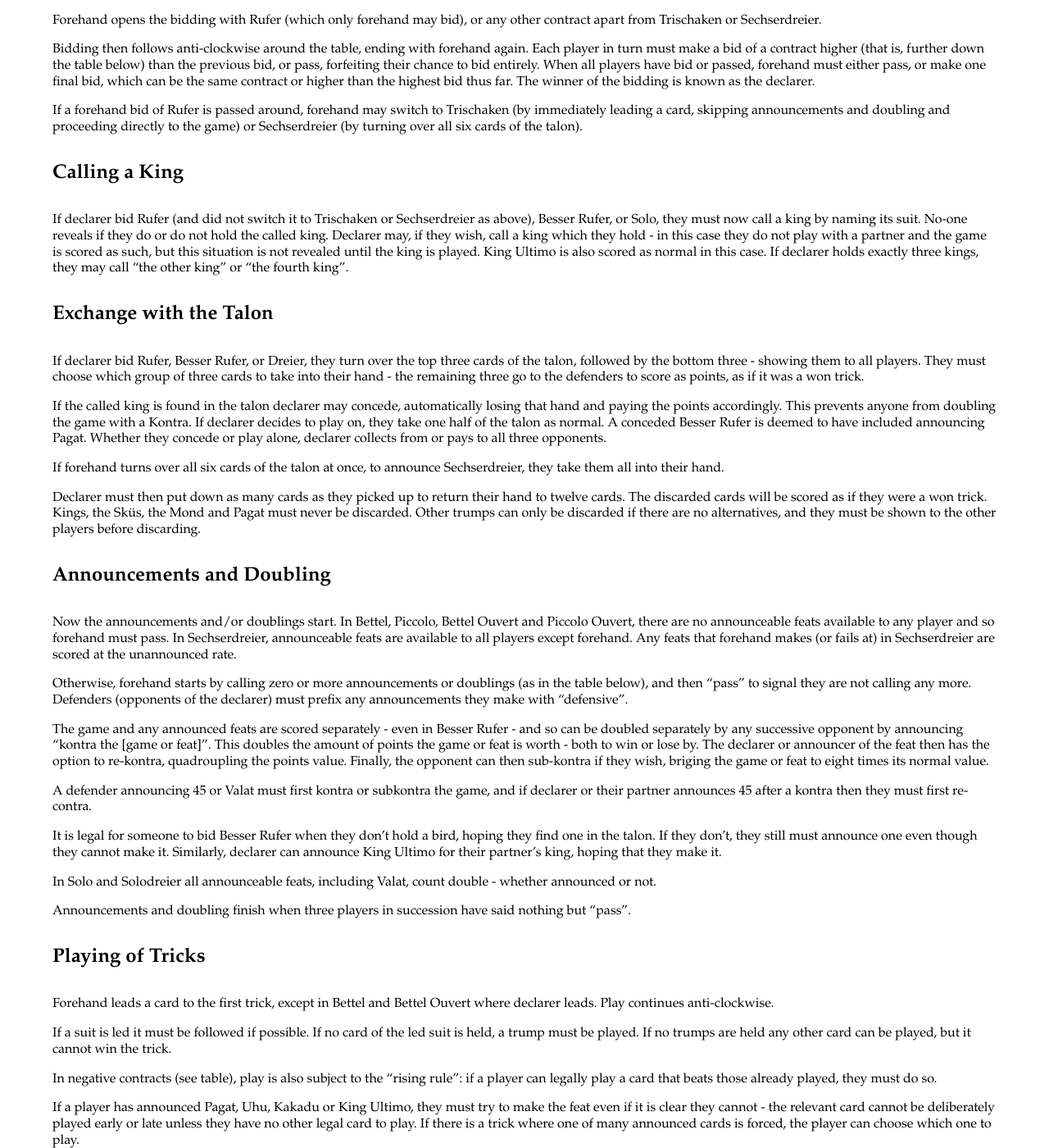
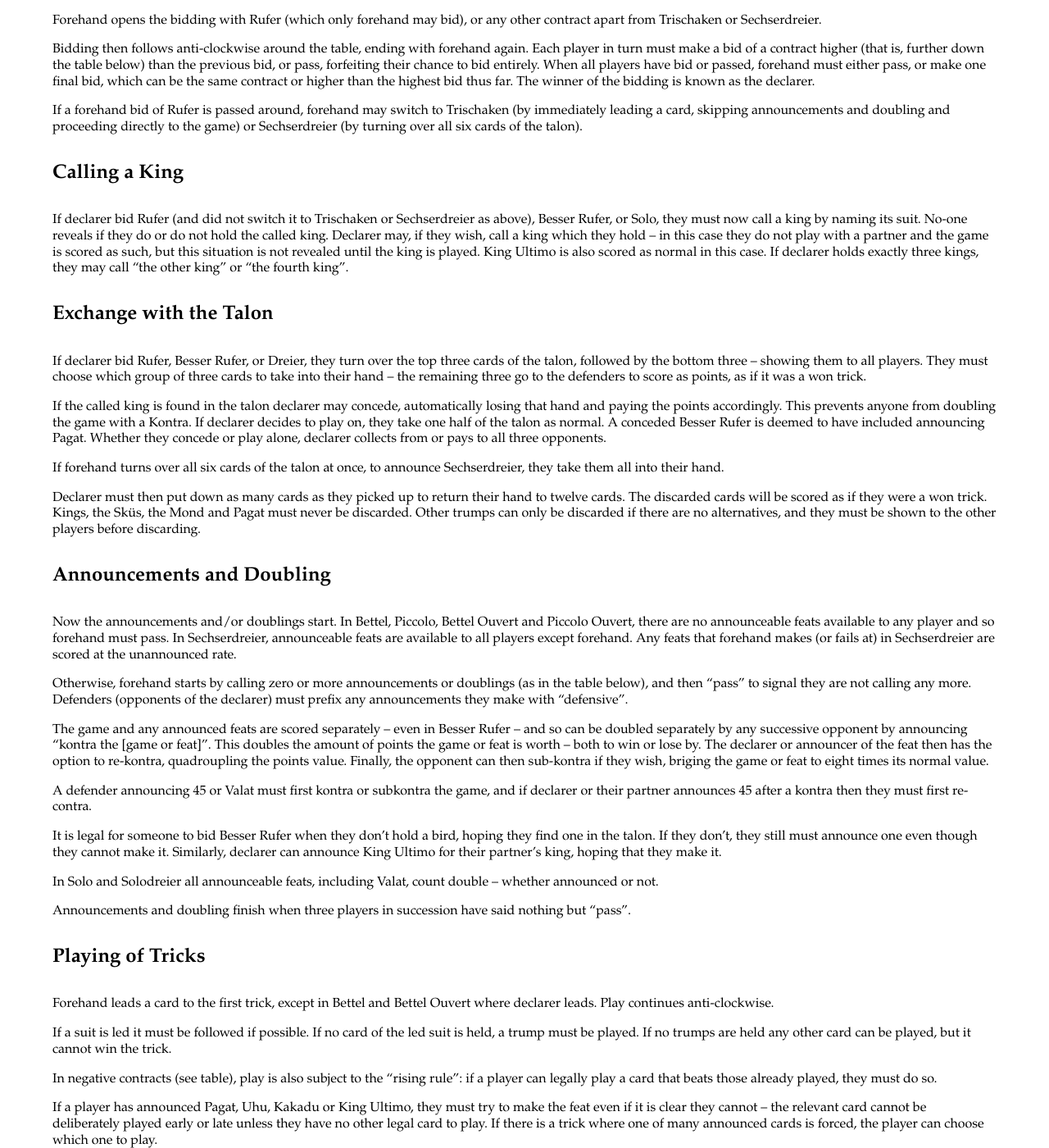
Before and after one commit to dwb/dwb.github.com, a Jekyll site: the page built from koenigsrufen.md, in a window 1280 px wide and 1400 px high, scrolled down 1376 px. Shown: the whole window at 82% size. Built offline with Jekyll 4.4.1, drawn with Linux system fonts in a browser that asks for light colours; some of the changed text lies outside the part shown.

Commit message:
Changed hyphens used as dashes to proper dashes

```diff
--- a/koenigsrufen.md
+++ b/koenigsrufen.md
@@ -38,7 +38,7 @@ In the Austrian pack there are:
 
 ## The Deal
 
-One player - say the owner of the cards - deals one card at a time anti-clockwise (starting with the player to their right) until a king appears. The player with this king deals first.
+One player -- say the owner of the cards -- deals one card at a time anti-clockwise (starting with the player to their right) until a king appears. The player with this king deals first.
 
 The dealer shuffles and offers the pack to their left to be cut. If the player on the left does cut, then dealer places six cards face down in the centre of the table as the "talon" and then deals anti-clockwise in packets of six cards, starting with forehand (the player to the dealer's right). Six cards are then dealt to each player again to give twelve cards to each hand.
 
@@ -64,11 +64,11 @@ If a forehand bid of Rufer is passed around, forehand may switch to Trischaken (
 
 ## Calling a King
 
-If declarer bid Rufer (and did not switch it to Trischaken or Sechserdreier as above), Besser Rufer, or Solo, they must now call a king by naming its suit. No-one reveals if they do or do not hold the called king. Declarer may, if they wish, call a king which they hold - in this case they do not play with a partner and the game is scored as such, but this situation is not revealed until the king is played. King Ultimo is also scored as normal in this case. If declarer holds exactly three kings, they may call "the other king" or "the fourth king".
+If declarer bid Rufer (and did not switch it to Trischaken or Sechserdreier as above), Besser Rufer, or Solo, they must now call a king by naming its suit. No-one reveals if they do or do not hold the called king. Declarer may, if they wish, call a king which they hold -- in this case they do not play with a partner and the game is scored as such, but this situation is not revealed until the king is played. King Ultimo is also scored as normal in this case. If declarer holds exactly three kings, they may call "the other king" or "the fourth king".
 
 ## Exchange with the Talon
 
-If declarer bid Rufer, Besser Rufer, or Dreier, they turn over the top three cards of the talon, followed by the bottom three - showing them to all players. They must choose which group of three cards to take into their hand - the remaining three go to the defenders to score as points, as if it was a won trick.
+If declarer bid Rufer, Besser Rufer, or Dreier, they turn over the top three cards of the talon, followed by the bottom three -- showing them to all players. They must choose which group of three cards to take into their hand -- the remaining three go to the defenders to score as points, as if it was a won trick.
 
 If the called king is found in the talon declarer may concede, automatically losing that hand and paying the points accordingly. This prevents anyone from doubling the game with a Kontra. If declarer decides to play on, they take one half of the talon as normal. A conceded Besser Rufer is deemed to have included announcing Pagat. Whether they concede or play alone, declarer collects from or pays to all three opponents.
 
@@ -82,13 +82,13 @@ Now the announcements and/or doublings start. In Bettel, Piccolo, Bettel Ouvert
 
 Otherwise, forehand starts by calling zero or more announcements or doublings (as in the table below), and then "pass" to signal they are not calling any more. Defenders (opponents of the declarer) must prefix any announcements they make with "defensive".
 
-The game and any announced feats are scored separately - even in Besser Rufer - and so can be doubled separately by any successive opponent by announcing "kontra the [game or feat]". This doubles the amount of points the game or feat is worth - both to win or lose by. The declarer or announcer of the feat then has the option to re-kontra, quadroupling the points value. Finally, the opponent can then sub-kontra if they wish, briging the game or feat to eight times its normal value.
+The game and any announced feats are scored separately -- even in Besser Rufer -- and so can be doubled separately by any successive opponent by announcing "kontra the [game or feat]". This doubles the amount of points the game or feat is worth -- both to win or lose by. The declarer or announcer of the feat then has the option to re-kontra, quadroupling the points value. Finally, the opponent can then sub-kontra if they wish, briging the game or feat to eight times its normal value.
 
 A defender announcing 45 or Valat must first kontra or subkontra the game, and if declarer or their partner announces 45 after a kontra then they must first re-contra.
 
 It is legal for someone to bid Besser Rufer when they don't hold a bird, hoping they find one in the talon. If they don't, they still must announce one even though they cannot make it. Similarly, declarer can announce King Ultimo for their partner's king, hoping that they make it.
 
-In Solo and Solodreier all announceable feats, including Valat, count double - whether announced or not.
+In Solo and Solodreier all announceable feats, including Valat, count double -- whether announced or not.
 
 Announcements and doubling finish when three players in succession have said nothing but "pass".
 
@@ -100,7 +100,7 @@ If a suit is led it must be followed if possible. If no card of the led suit is
 
 In negative contracts (see table), play is also subject to the "rising rule": if a player can legally play a card that beats those already played, they must do so.
 
-If a player has announced Pagat, Uhu, Kakadu or King Ultimo, they must try to make the feat even if it is clear they cannot - the relevant card cannot be deliberately played early or late unless they have no other legal card to play. If there is a trick where one of many announced cards is forced, the player can choose which one to play.
+If a player has announced Pagat, Uhu, Kakadu or King Ultimo, they must try to make the feat even if it is clear they cannot -- the relevant card cannot be deliberately played early or late unless they have no other legal card to play. If there is a trick where one of many announced cards is forced, the player can choose which one to play.
 
 If a suit is led and no trump is played the highest card in that suit wins the trick, otherwise the highest trump does. The winner of the trick leads the next. Tricks are kept face-down by their winner or a player known by the whole table to be on the same side.
 
@@ -110,7 +110,7 @@ In Rufer, Besser Rufer, Dreier, and Besser Dreier, the three cards discarded by
 
 In Solo and Solodreier, the talon is given to the defending side unless Solo was played and the called king is found in it, in which case in Cheltenham, the whole talon is taken by the defender. In this case the declarer pays to or receives from all three defenders, but if they failed, any Kontra is cancelled unless it had been Re-Kontra'd or the declarer had made any announcements.
 
-In Solo and Solodreier, if declarer (or partner, if any) announced 45 and Valat (announced or not) is made, the defence do not get the talon - so even in the unlikely event that the talon holds twenty-six points, the 45 is still made. Similarly, if in Solo the defence bid 45 and make Valat and the called king is in a twenty-six-point talon, then the 45 would be allowed.
+In Solo and Solodreier, if declarer (or partner, if any) announced 45 and Valat (announced or not) is made, the defence do not get the talon -- so even in the unlikely event that the talon holds twenty-six points, the 45 is still made. Similarly, if in Solo the defence bid 45 and make Valat and the called king is in a twenty-six-point talon, then the 45 would be allowed.
 
 To count points, for each set of three cards, or two odd cards at the end of the pile, count one point, plus:
 
```
